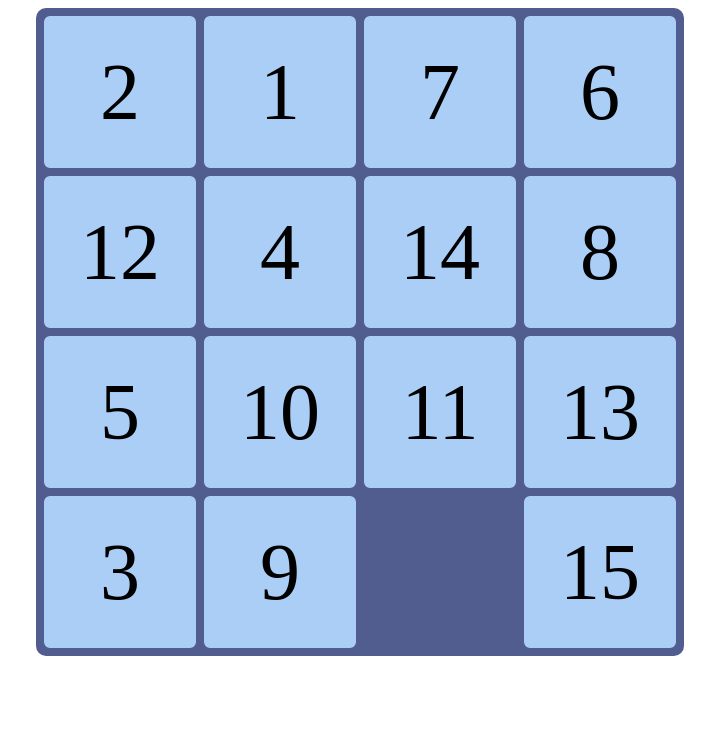
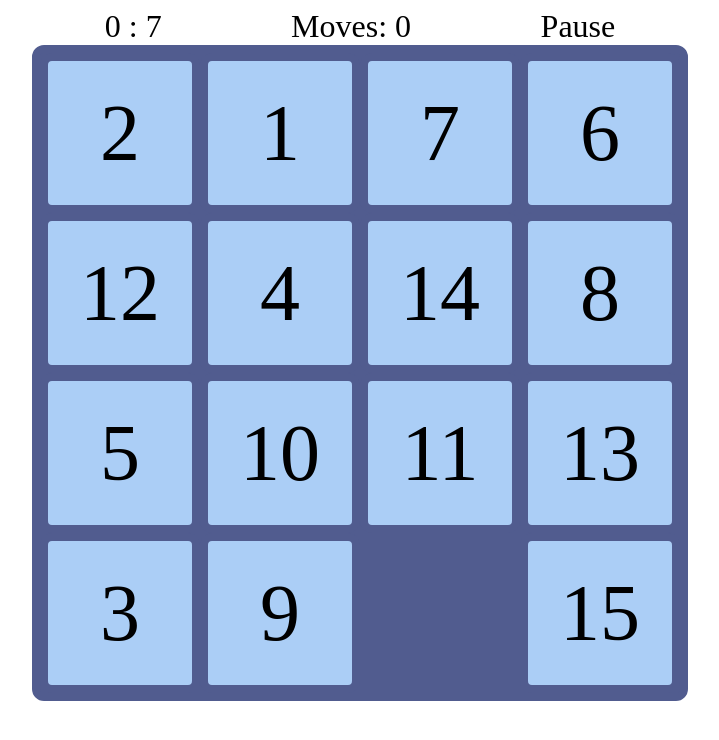
Before and after one commit to tytytyw/gem-puzzle, a plain HTML site: page index.html in a window 1280 px wide. Both pictures are taken after a click on the element "10". Shown: the whole page, without its empty margins (280-999 px from the left). Drawn offline with Linux system fonts and the light colour scheme.

Commit message:
feat: add timer and counter

```diff
--- a/index.html
+++ b/index.html
@@ -1,12 +1,12 @@
 <!DOCTYPE html>
 <html lang="en">
 <head>
-    <meta charset="UTF-8">
-    <meta name="viewport" content="width=device-width, initial-scale=1.0">
-    <link rel="stylesheet" href="style.css">
-    <title>Document</title>
+  <meta charset="UTF-8">
+  <meta name="viewport" content="width=device-width, initial-scale=1.0">
+  <link rel="stylesheet" href="style.css">
+  <title>Document</title>
 </head>
 <body>
-<script src="script.js"></script>
+<script src="script.js" type="text/javascript"></script>
 </body>
 </html>
--- a/script.js
+++ b/script.js
@@ -1,24 +1,64 @@
 // options
 let level = 16;
+let levelSqrt = Math.sqrt(level);
 // calc item size
 let itemSize = document.documentElement.clientWidth > document.documentElement.clientHeight
-    ? document.documentElement.clientHeight / (Math.sqrt(level)+1)
-    : document.documentElement.clientWidth / (Math.sqrt(level)+1);
+    ? document.documentElement.clientHeight / (levelSqrt + 1)
+    : document.documentElement.clientWidth  / (levelSqrt + 1);
+let count = 0;
+//create header
+createHeader = () => {
+    const header = document.createElement("header");
+    const timer = document.createElement("div");
+    const counter = document.createElement("div");
+    const btn = document.createElement("btn");
+    timer.className = "timer";
+    counter.className = "counter";
+    btn.className = "btn";
+    btn.textContent = "Pause"
+    document.body.append(header);
+    header.append(timer);
+    header.append(counter);
+    header.append(btn);
+    counter.innerHTML = `Moves: ${count}`
+    header.style.width = levelSqrt * itemSize + 'px';
+
+    let time = 0;
+    const upgradeTimer = () => {
+        time++
+        timer.innerHTML = `${Math.floor(time/60)} : ${time%60}`
+    }
+    let upgradeTimerInterval = setInterval(upgradeTimer, 1000)
+
+    btn.onclick = (e) => {
+        e.target.parentElement.classList.toggle("bloked");
+        e.currentTarget.classList.toggle("active");
+        e.target.className.includes("active")
+        ? clearInterval(upgradeTimerInterval)
+        : upgradeTimerInterval = setInterval(upgradeTimer, 1000)
+    }
+}
+
+const writeCouter = count => {
+    document.querySelector(".counter").innerHTML = ` Moves: ${count}`
+}
 
 //create game field
 function createGameField (level) {
-    let levelSqrt = Math.sqrt(level);
+
     const field = document.createElement("div");
     //save empty coordinates
     const emptyPosition = {
         top: levelSqrt - 1,
         left: levelSqrt - 1
     };
+    emptyPosition.id = "" + emptyPosition.left + emptyPosition.top;
     const ArrayItems = [];
     ArrayItems.push(emptyPosition);
     field.classList.add("field");
     document.body.append(field);
     //item size
+    field.style.fontSize = itemSize + "px";
     field.style.width = levelSqrt * itemSize + 'px';
     field.style.height = levelSqrt * itemSize + 'px';
     field.style.fontSize = itemSize + "px";
@@ -37,32 +77,38 @@ function createGameField (level) {
         ArrayItems.push({
             left: left,
             top: top,
-            el: item
+            el: item,
+            id: ""+left+top
         });
         // item width and height
         item.style.left = `${left * itemSize}px`;
         item.style.top = `${top * itemSize}px`;
         // click on item event listener
         item.addEventListener("click", (e) => {
-            console.log(e.preventDefault())
             e.preventDefault();
-            MakeAMove(i+1, ArrayItems, emptyPosition)
+            MakeAMove(i+1, ArrayItems, emptyPosition, 'clicked')
+            // after compelete
+            function finish () {
+                alert('done')
+            }
+            //check complete level and call func
+            if (ArrayItems.every(item => "" + item.left + item.top === item.id)) {
+                setTimeout(finish, 300);
+            }
         })
     }
 
-    // temp random
+    //temp random
     for (let i=0; i<20000*level; i++) {
          MakeAMove(Math.floor(Math.random() * (level)), ArrayItems, emptyPosition)
     }
-
 }
 
 // function click on item
-const MakeAMove = (index, ArrayItems, emptyPosition) => {
+const MakeAMove = (index, ArrayItems, emptyPosition, typeCall) => {
     const item = ArrayItems[index];
     // check valid click
     if (Math.abs(emptyPosition.left - item.left) + Math.abs(emptyPosition.top - item.top) === 1) {
-        // console.log('index')
         //coordinates mapping (emty and clicked item)
         item.el.style.left = `${emptyPosition.left * itemSize}px`;
         item.el.style.top = `${emptyPosition.top * itemSize}px`;
@@ -72,12 +118,11 @@ const MakeAMove = (index, ArrayItems, emptyPosition) => {
         emptyPosition.top = item.top;
         item.left = tempLeft;
         item.top = tempTop;
+
+        typeCall ? writeCouter(++count) : "";
     }
-
-
 }
 
-
-
 //call
+createHeader()
 createGameField(level);
--- a/style.css
+++ b/style.css
@@ -1,27 +1,48 @@
+header {
+    margin: 0 auto;
+    display: flex;
+    justify-content: space-around;
+    font-size: 2rem;
+}
+
+.bloked::after {
+    top: 0;
+    left: 0;
+    content: "";
+    position: absolute;
+    height: 100vh;
+    width: 100vw;
+    background-color: rgba(0, 0, 0, .9);
+    z-index: 1;
+}
+
+
 .field {
-    /* width: 400px;
-    height:  400px; */
+    z-index: 0;
     position: relative;
     margin: 0 auto;
-    border: .5vmin solid rgb(81, 92, 143);
-    border-radius: 10px;
+    border: 1vmin solid rgb(81, 92, 143);
+    border-radius: 1.5vmin;
     background-color: rgb(81, 92, 143);
 
 }
 
 .field__item {
-    /* width: 100px;
-    height: 100px; */
     position: absolute;
     background-color: rgb(171, 206, 246);
-    border: .5vmin solid rgb(81, 92, 143);
+    border: 1vmin solid rgb(81, 92, 143);
     box-sizing: border-box;
     font-size: 50%;
     display: flex;
     justify-content: center;
     align-items: center;
-    border-radius: 10px;
+    border-radius: 1.5vmin;
     transition: left .2s, top .2s;
     cursor: pointer;
     user-select: none;
 }
+
+.btn {
+    cursor: pointer;
+    z-index: 3;
+}
```
